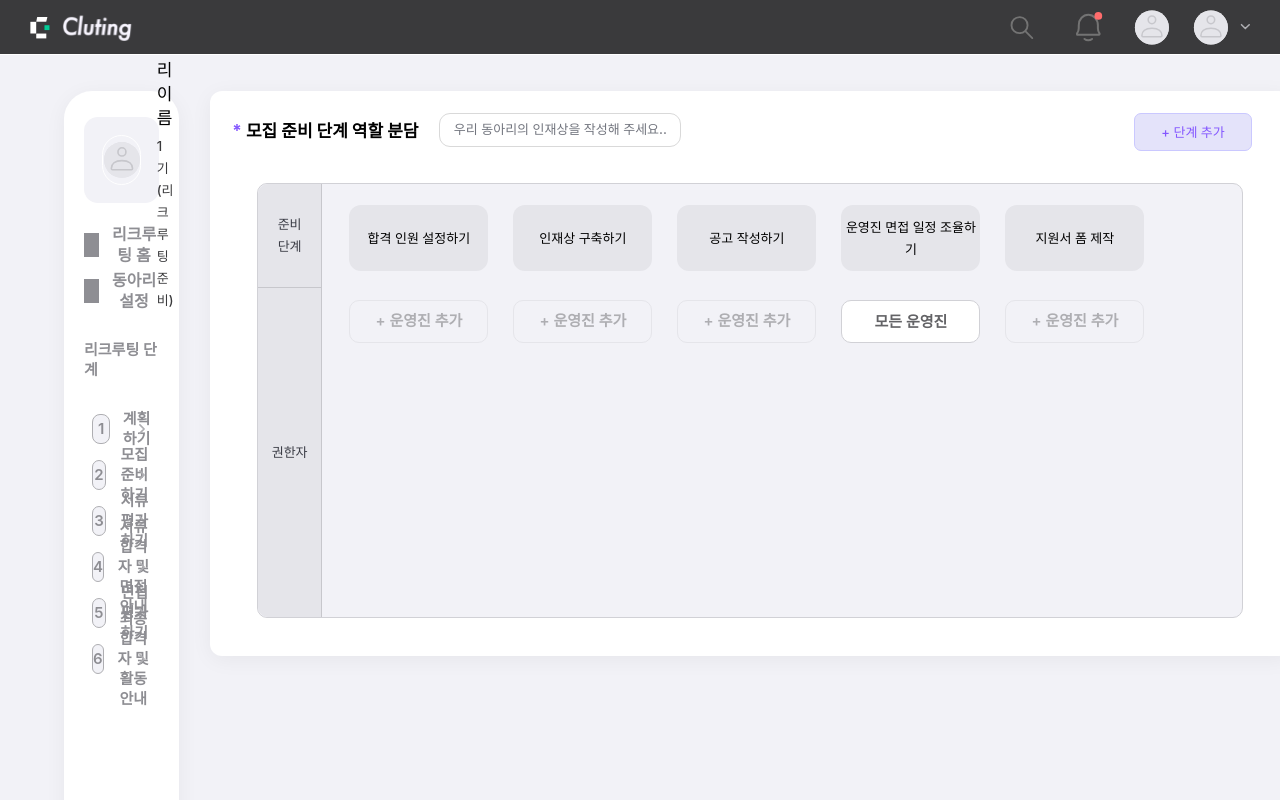
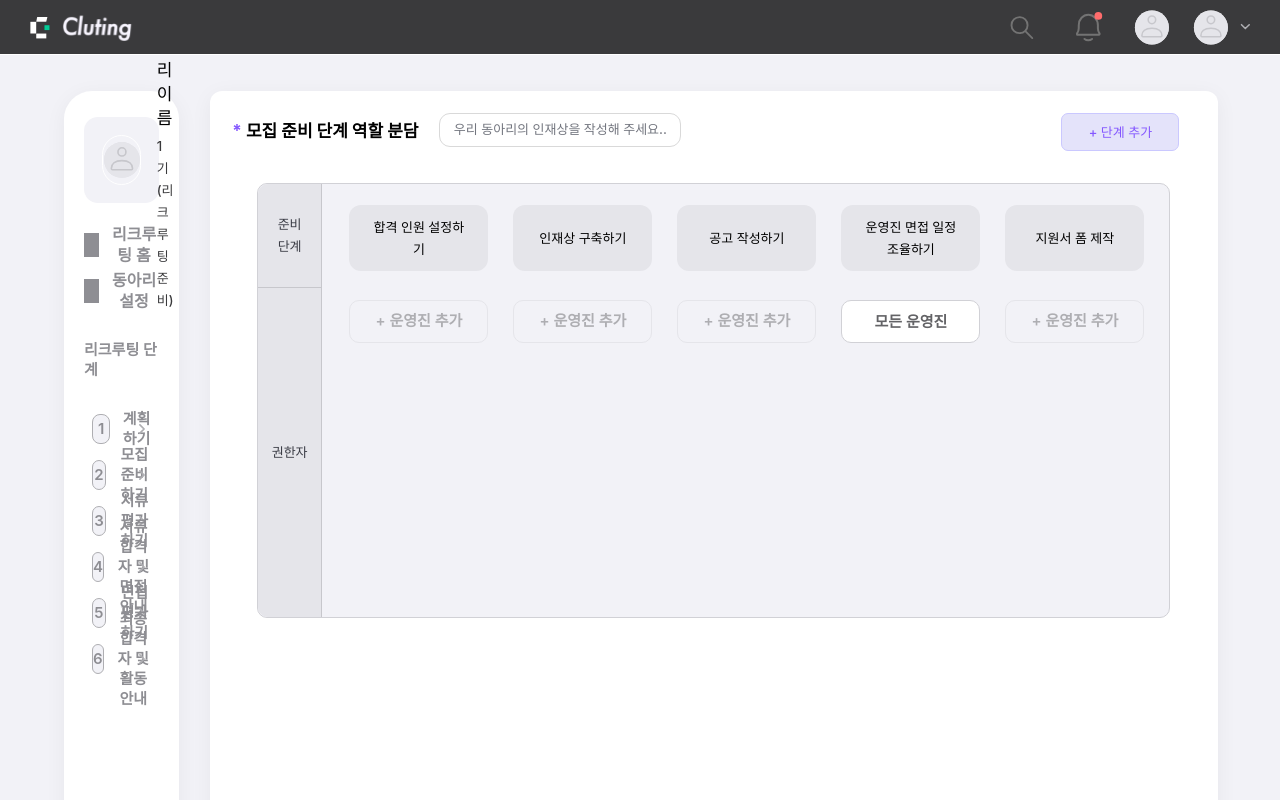
Before and after one commit to Cluting/cluting-frontend, a React (Create React App) app: page /recruting/01_plan in a window 1280 px wide. Shown: the top 800 px of the page. Built offline with nearby package versions, Linux system fonts and the light colour scheme; a web font is replaced by a local one.

Commit message:
🎨 style: PrepareStepRoles 스타일링 수정

```diff
--- a/src/components/recruting/_01_plan/AddAdminDropdown.tsx
+++ b/src/components/recruting/_01_plan/AddAdminDropdown.tsx
@@ -7,7 +7,15 @@ export default function AddAdminDropdown({
   onSelect,
   currentAdmins
 }: AddAdminDropdownProps) {
-  const allAdmins = ["최예은", "박시현", "김동현"];
+  const allAdmins = [
+    "최예은",
+    "박시현",
+    "김동현",
+    "윤다인",
+    "곽서연",
+    "양성원",
+    "이은재"
+  ];
 
   return (
     <div className="absolute top-[53.5px] bg-white-100 w-[139px] rounded-[12px]">
--- a/src/components/recruting/_01_plan/PrepareStepRoles.tsx
+++ b/src/components/recruting/_01_plan/PrepareStepRoles.tsx
@@ -5,7 +5,7 @@ interface Step {
   id: number;
   name: string;
   admins: string[];
-  isFixed?: boolean; //이건 잘 모르겟다
+  isFixed?: boolean;
 }
 
 export default function PrepareStepRoles() {
@@ -55,14 +55,13 @@ export default function PrepareStepRoles() {
   };
 
   return (
-    <div className="w-[1100px]">
     <div className="flex">
       <div className="w-full h-auto bg-white-100 custom-shadow rounded-[12px] ml-[31.38px] pt-[22px] pb-[38px] ">
         <div className="ml-[22px] mr-[39px] flex justify-between">
           <div className="flex">
             <p className="section-title">
-                <span className="mr-[0.25em] text-main-100">*</span>모집 준비
-                단계 역할 분담
+              <span className="mr-[0.25em] text-main-100">*</span>모집 준비 단계
+              역할 분담
             </p>
             <div className="tooltip">
               우리 동아리의 인재상을 작성해 주세요..
@@ -81,7 +80,7 @@ export default function PrepareStepRoles() {
           <div className="mt-8 w-full h-auto rounded-[10px] bg-gray-100 border border-gray-300">
             <div className="flex">
               {/* 왼쪽 열 */}
-                <div className="w-[63.89px] bg-gray-200 border-r border-gray-400 rounded-l-[10px]">
+              <div className="w-[63.89px] bg-gray-200 border-r border-gray-400 rounded-l-[10px] flex flex-col">
                 <div className="flex-center h-[103.8px] border-b border-gray-400 text-[#3B3D46] text-caption1">
                   <p>
                     준비
@@ -89,20 +88,21 @@ export default function PrepareStepRoles() {
                     단계
                   </p>
                 </div>
-                  <div className="flex-center min-h-[329px] text-[#3B3D46] text-caption1">
+                <div className="flex-1 min-h-[329px] flex-center text-[#3B3D46] text-caption1">
                   권한자
                 </div>
               </div>
 
               {/* 오른쪽 컨텐츠 영역 */}
-                <div className="flex w-[920px] pl-[27.35px] pt-[21px] pr-[33.77px]">
+              <div className="">
+                <div className="flex ml-[27.35px] mt-[21px] ">
                   {/* 준비단계 컨텐츠 */}
                   {steps.map((step) => (
                     <div
                       key={step.id}
-                      className="w-[139px] min-h-[329px] mr-[25px]"
+                      className="w-[139px] min-h-[329px] mr-[25px] "
                     >
-                      <div className="w-[139px] h-[66px] bg-gray-200 rounded-[12px] flex-center text-caption1">
+                      <div className="w-[139px] h-[66px] px-[21px] bg-gray-200 rounded-[12px] flex-center text-caption1">
                         {step.name}
                       </div>
                       <div className="mt-[29px]">
@@ -129,7 +129,7 @@ export default function PrepareStepRoles() {
                         {/* 운영진 추가 버튼 */}
                         {!step.isFixed && (
                           <button
-                            className="relative  w-[139px] h-[43px] border border-gray-200 bg-gray-100 rounded-[10px] flex-center text-[15px] font-semibold text-gray-500 hover:bg-gray-300 hover:border-gray-500 hover:text-gray-700"
+                            className="relative  w-[139px] h-[43px]  mb-[10px] border border-gray-200 bg-gray-100 rounded-[10px] flex-center text-[15px] font-semibold text-gray-500 hover:bg-gray-300 hover:border-gray-500 hover:text-gray-700"
                             onClick={() => {
                               setCurrentStepId(step.id);
                               setDropdown(!dropdown);
```
Lines whose indentation alone changed are shown as unchanged.
